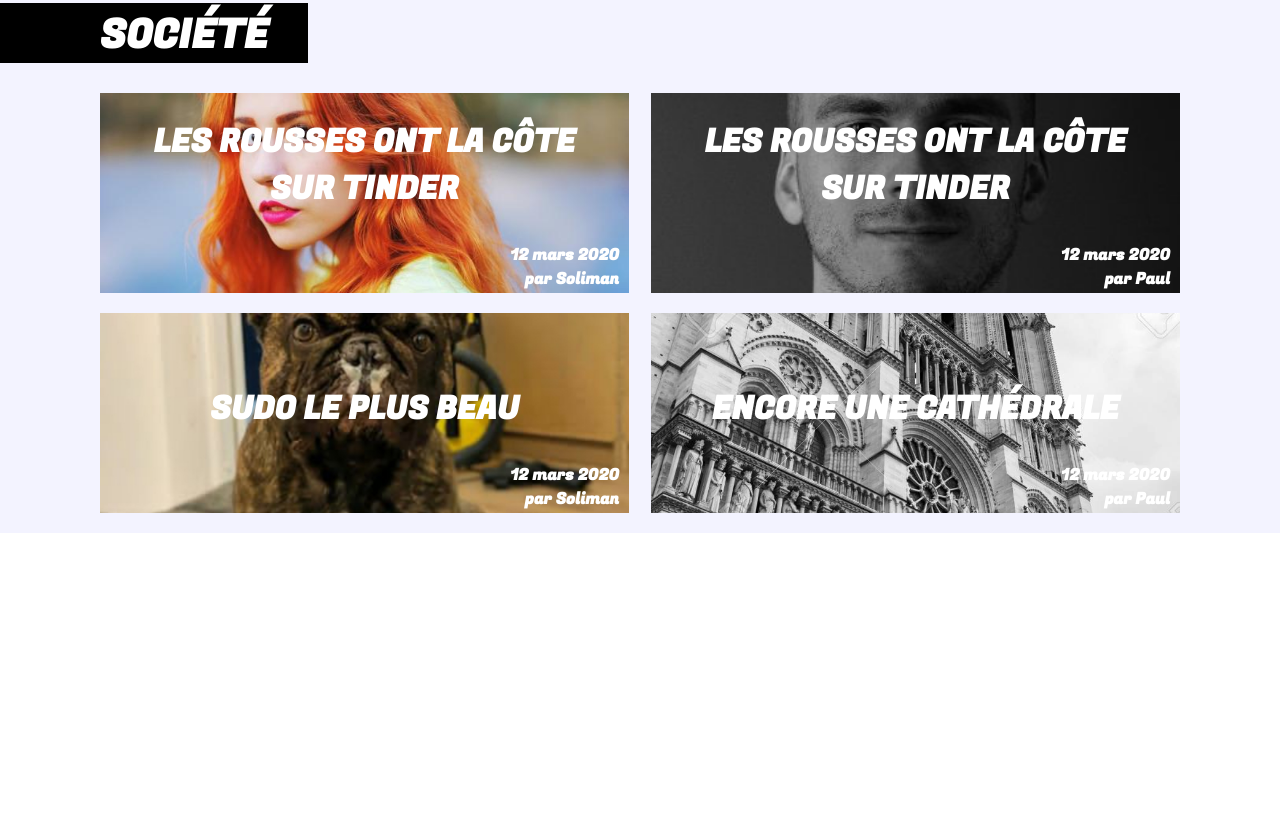
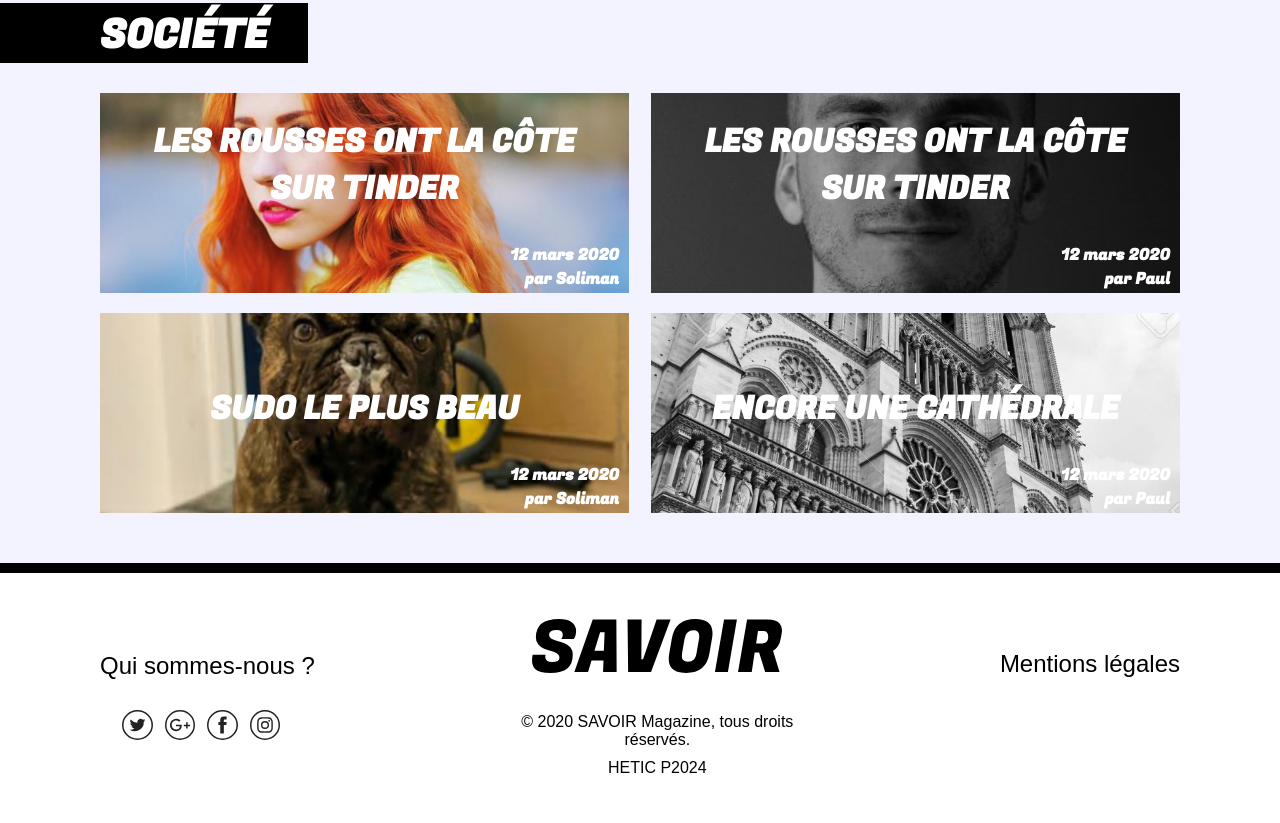
Before and after one commit to RobinB-dev/savoir, a website: page index.html in a window 1280 px wide. Shown: the part 3232-4055 px from the top of the page. Before the commit the page ends 3765 px from the top, so only its background shows below. Drawn offline with Linux system fonts and the light colour scheme.

Commit message:
:sparkles: New footer

```diff
--- a/index.html
+++ b/index.html
@@ -144,7 +144,7 @@
                 </div>
             </div>
         </div>
-        <div class="containerArticle">
+        <div class="containerArticle padding4">
             <div class="case4">
             <img src="./imagesRob/sudo.jpg" alt="">
                 <div class="titleCase4">
@@ -167,6 +167,36 @@
             </div>
         </div>
     </div>
+
+    <footer class="footer">
+        <div class="footerContainer">
+            <div>
+                <span class="who">Qui sommes-nous ?</span>
+                <div class="logoContainer">
+                    <a href="#"><img class="icon" src="./assets/images/twitter.svg" alt="twitter icon"></a>
+                    <a href="#"><img class="icon" src="./assets/images/googlePlus.svg" alt="googlePlus icon"></a>
+                    <a href="#"><img class="icon" src="./assets/images/facebook.svg" alt="facebook icon"></a>
+                    <a href="#"><img class="icon" src="./assets/images/instagram.svg" alt="instagram icon"></a>
+                </div>
+            </div>
+            <div class="copyright">
+                <div class="savoirLogo">
+                    <img src="./assets/header/savoir.svg">
+                </div>
+                <div class="savoirCopyright">
+                    <div class="reserve">
+                        <span>© 2020 SAVOIR Magazine, tous droits réservés.</span>
+                    </div>
+                    <div class="p2024">
+                        <span>HETIC P2024</span>
+                    </div>
+                </div>
+            </div>
+            <div class="link">
+                <a href="#" class="linkFooter">Mentions légales</a>
+            </div>
+        </div>
+    </footer>
     <script src="./scripts/main.js"></script>
 </body>
 </html>
--- a/styles/style.css
+++ b/styles/style.css
@@ -191,65 +191,80 @@ ARTICLE
 
 .footer
 {
-    height: 150px;
+    height: 250px;
     font-family: 'PT Sans Narrow', sans-serif;
     user-select: none;
+    border-width: 10px;
+    border-style: solid hidden hidden hidden;
 }
 
-.footerInfo
-{
-    width: 190px;
-    margin-top: 40px;
-    line-height: 40px;
-    position: absolute;
+.footer .footerContainer{
+    display: flex;
+    justify-content: space-between;
+    height: 100%;
+    align-items: center;
+    margin: 0px 100px;
 }
 
-.icon
-{
-    margin-right: 3px;
+
+
+.logoContainer .icon{
+    margin-right: 12px;
 }
 
-.who
-{
+.footerContainer .who{
+    display: flex;
+    justify-content: center;
+    padding-bottom: 30px;
     font-size: 24px;
+    width: 100%;
 }
 
-.copyright
-{
-    width: 500px;
+.footerContainer .logoContainer{
     display: flex;
     justify-content: center;
-}
-.savoirLogo
-{
-    width: 180px;
-    height: auto;
-    position: relative;
-    top: 45px;
-    left: 518px;
+    width: 100%;
 }
 
-.savoirCopyright
-{
-    width: 280px;
-    position: relative;
-    top: 100px;
-    left: 300px;
+.footerContainer .copyright{
+    width: 300px;
+    /* display: flex; */
+    justify-content: center;
 }
 
-.p2024
-{
-    position: relative;
-    left: 90px;
+.copyright .savoirLogo{
+    display: flex;
+    justify-content: center;
+    padding-bottom: 30px;
+    /* width: 250px; */
 }
 
-.linkFooter
-{
+.copyright .savoirLogo img{
+    width: 250px;
+}
+
+.copyright .savoirCopyright{
+    text-align: center;
+}
+
+.copyright .savoirCopyright .reserve{
+    margin: 10px 0px;
+    width: 100%;
+}
+
+.copyright .savoirCopyright .p2024{
+    width: 100%;
+}
+
+
+.footerContainer .link{
+    height: 97px;
+}
+
+.footerContainer .linkFooter{
     text-decoration: none;
     color: #000000;
     font-size: 24px;
-    position: relative;
-    left: 1000px;
 }
 
 /*************
@@ -257,9 +272,6 @@ ARTICLE
 QUI SOMMES NOUS ?
 
 **************/
-
-@import url('https://fonts.googleapis.com/css2?family=PT+Sans+Narrow:wght@400;700&display=swap');
-@import url('https://fonts.googleapis.com/css2?family=Fugaz+One&display=swap');
 
 
 .presLeft
@@ -647,3 +659,9 @@ QUI SOMMES NOUS ?
     font-size: 16px;
     font-family: 'Fugaz One', cursive;
 }
+
+.padding4{
+    padding-bottom: 30px;
+}
+
+/* END INDEX ROBIN */
```
Also changed, not shown: article.html (+14 -8 lines), whorwe.html (+29 -0 lines).
